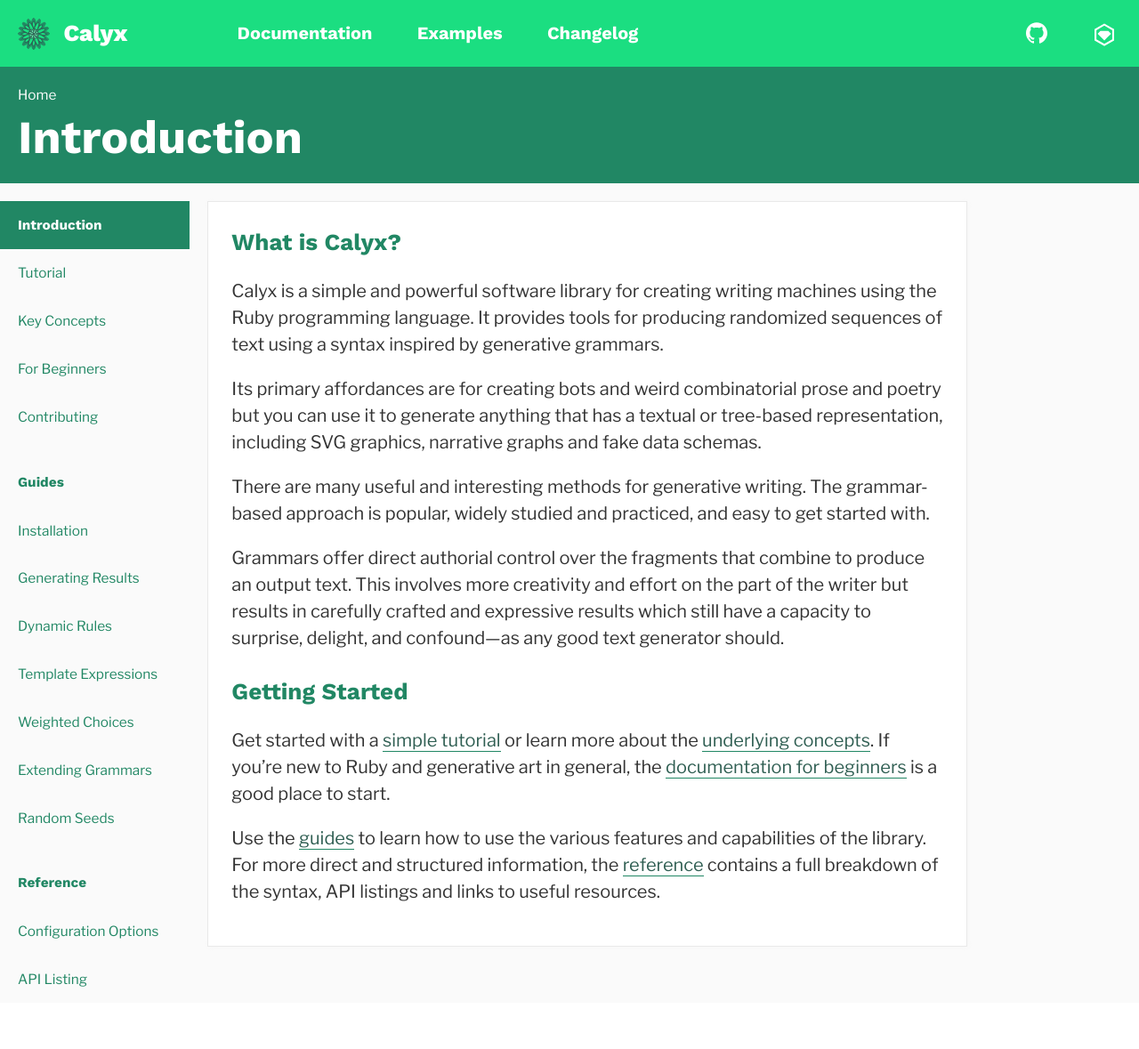
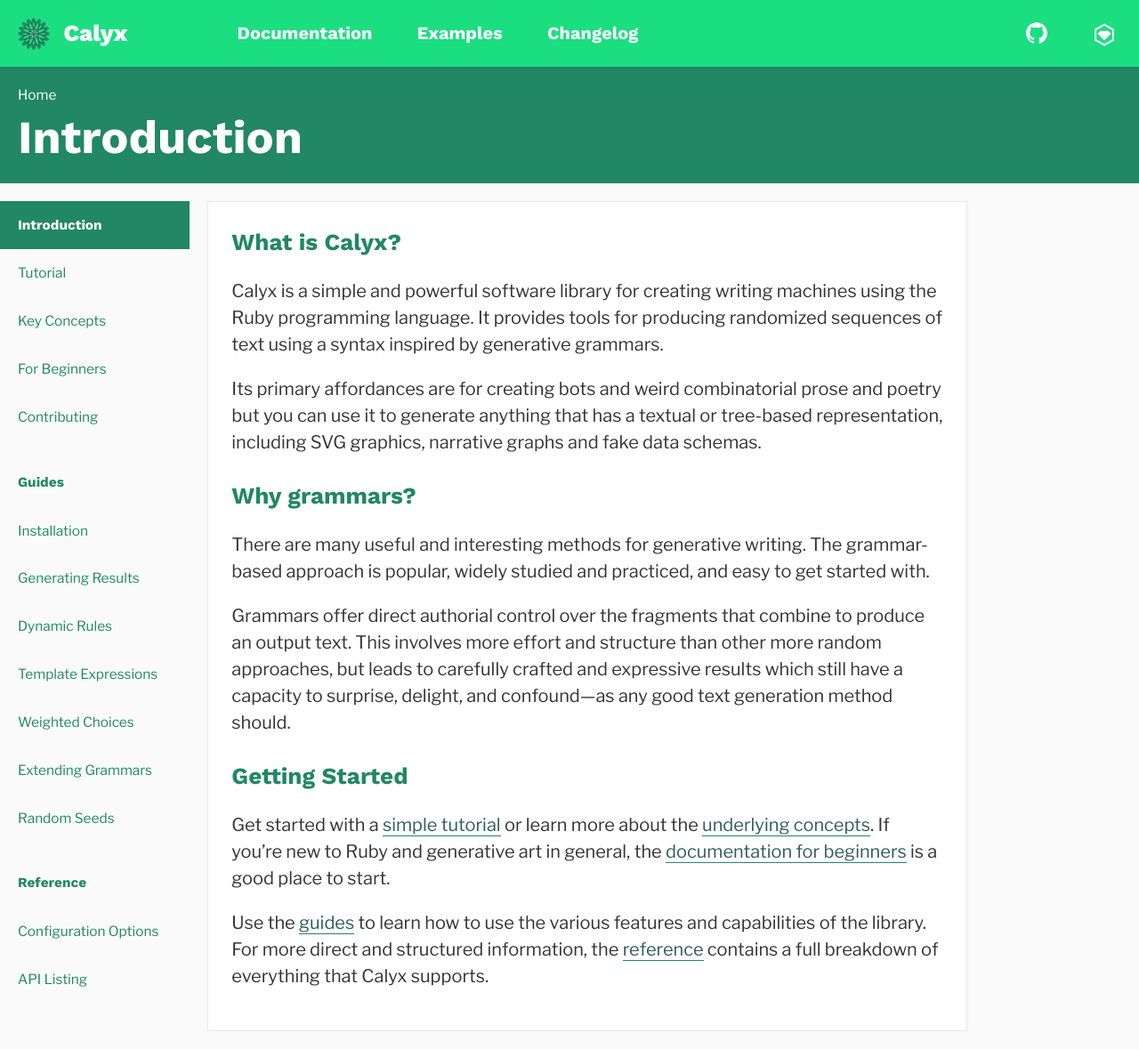
Before and after one commit to maetl/calyx, a Jekyll site: the page built from docs/content/introduction.md, in a window 1280 px wide. Shown: the whole page at 89% size. Built offline with Jekyll 4.4.1, drawn with Linux system fonts in a browser that asks for light colours; before the commit the page ends 1127 px from its top, so only the background shows below that.

Commit message:
Finish copy editing and structuring of introduction

```diff
--- a/docs/content/introduction.md
+++ b/docs/content/introduction.md
@@ -10,12 +10,14 @@
 
 Its primary affordances are for creating bots and weird combinatorial prose and poetry but you can use it to generate anything that has a textual or tree-based representation, including SVG graphics, narrative graphs and fake data schemas.
 
+## Why grammars?
+
 There are many useful and interesting methods for generative writing. The grammar-based approach is popular, widely studied and practiced, and easy to get started with.
 
-Grammars offer direct authorial control over the fragments that combine to produce an output text. This involves more creativity and effort on the part of the writer but results in carefully crafted and expressive results which still have a capacity to surprise, delight, and confound—as any good text generator should.
+Grammars offer direct authorial control over the fragments that combine to produce an output text. This involves more effort and structure than other more random approaches, but leads to carefully crafted and expressive results which still have a capacity to surprise, delight, and confound—as any good text generation method should.
 
 ## Getting Started
 
-Get started with a [simple tutorial](/introduction/tutorial) or learn more about the [underlying concepts](/introduction/concepts/). If you’re new to Ruby and generative art in general, the [documentation for beginners](/introduction/beginners/) is a good place to start.
+Get started with a [simple tutorial](/introduction/tutorial/) or learn more about the [underlying concepts](/introduction/concepts/). If you’re new to Ruby and generative art in general, the [documentation for beginners](/introduction/beginners/) is a good place to start.
 
-Use the [guides](/docs/guides/) to learn how to use the various features and capabilities of the library. For more direct and structured information, the [reference](/docs/reference/) contains a full breakdown of the syntax, API listings and links to useful resources.
+Use the [guides](/docs/guides/) to learn how to use the various features and capabilities of the library. For more direct and structured information, the [reference](/docs/reference/) contains a full breakdown of everything that Calyx supports.
```
